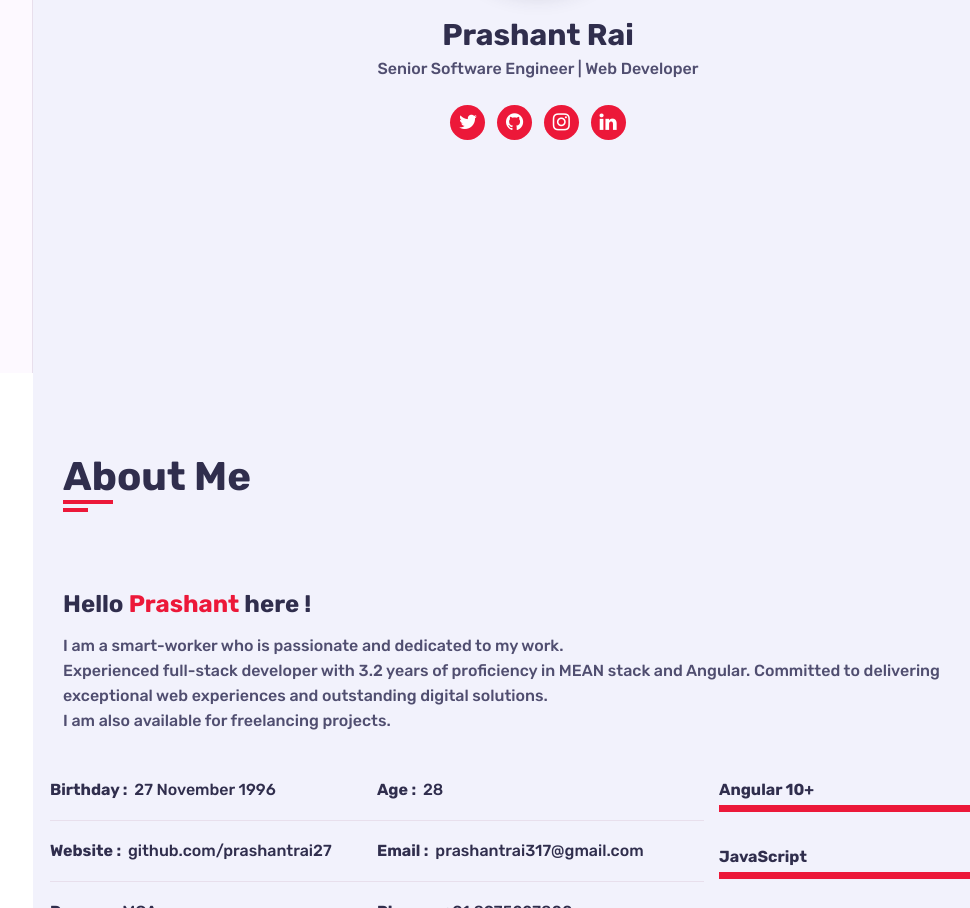
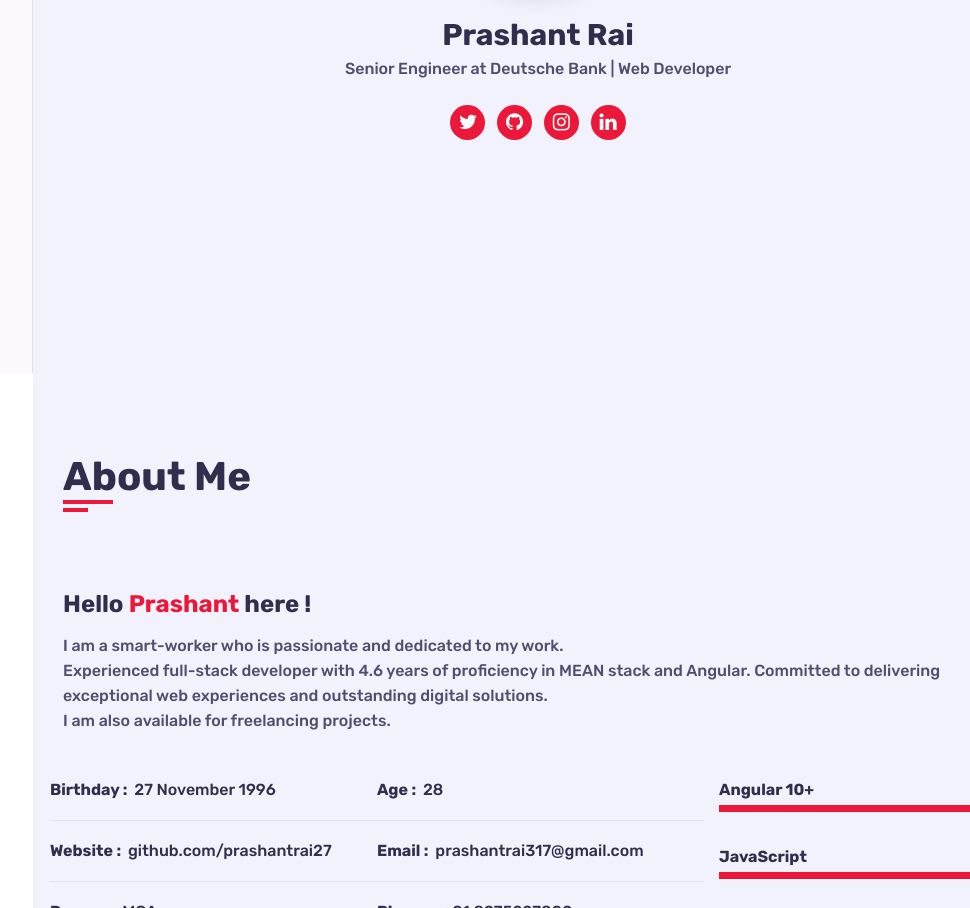
Before and after one commit to prashantrai27/portfolio, a plain HTML site: page index.html in a window 1280 px wide. Shown: the part 427-1335 px from the top of the page, without its empty margins (237-1207 px from the left). Drawn offline with nearby package versions, Linux system fonts and the light colour scheme.

Commit message:
Data updated

```diff
--- a/index.html
+++ b/index.html
@@ -45,7 +45,7 @@
         <div class="home" id="hom">
           <img src="images/mypic.jpg" alt="profile" class="shadow-dark circle" />
           <h1>Prashant Rai</h1>
-          <p>Senior Software Engineer | Web Developer</p>
+          <p>Senior Engineer at Deutsche Bank | Web Developer</p>
           <div class="social-link">
             <a href="https://twitter.com/Prashant27Rai?s=08"><i class="fa fa-twitter"></i></a>
             <a href="https://github.com/prashantrai27"><i class="fa fa-github"></i></a>
@@ -67,7 +67,7 @@
                 I am a smart-worker who is passionate and dedicated to my work.
               </p>
               <p>
-                Experienced full-stack developer with 3.2 years of proficiency in MEAN stack and Angular. Committed to delivering
+                Experienced full-stack developer with 4.6 years of proficiency in MEAN stack and Angular. Committed to delivering
                 exceptional web experiences and outstanding digital solutions.
               </p>
               <p>I am also available for freelancing projects.</p>
```
